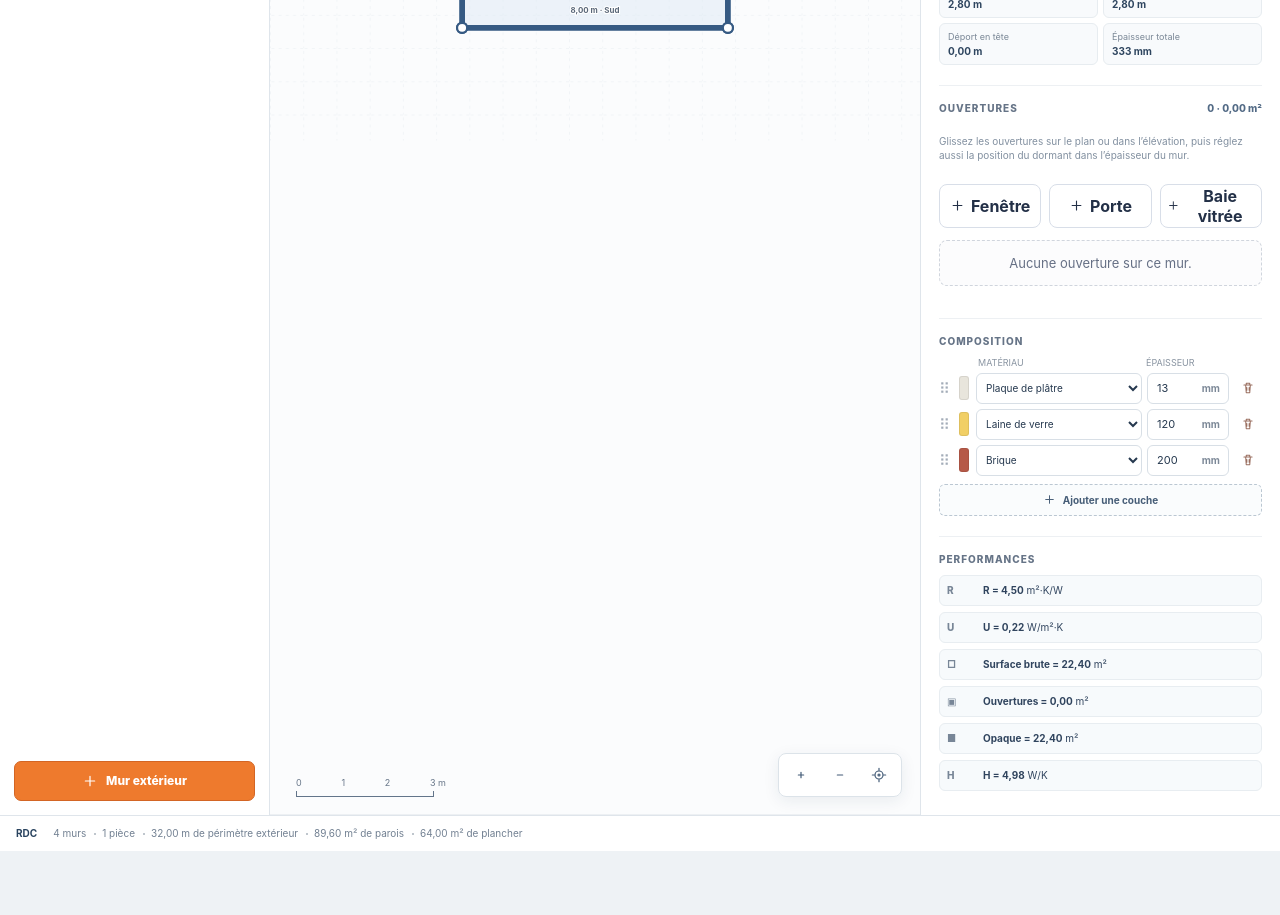
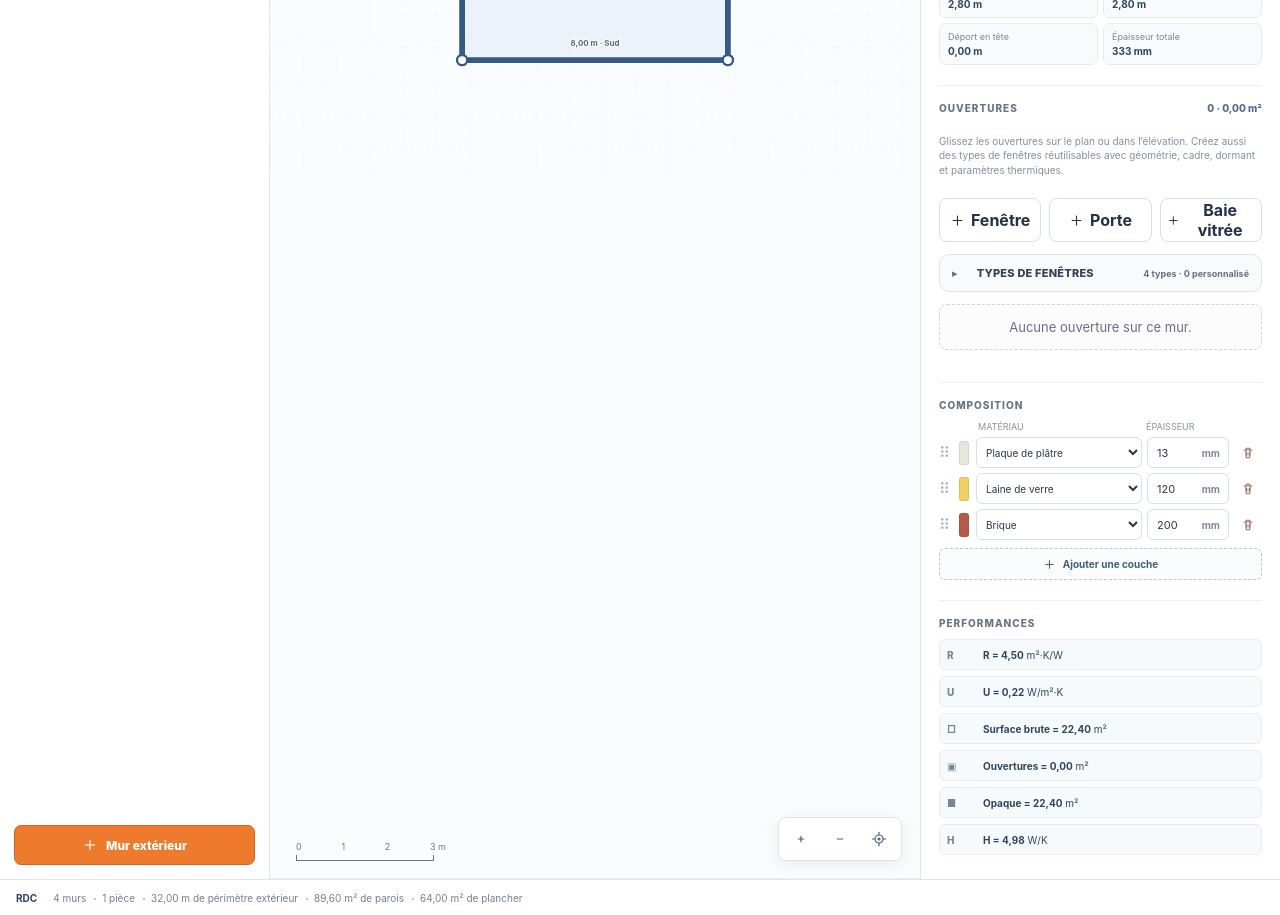
Before and after one commit to Romain76160/donut-energy, a React (Vite) app: page / in a window 1280 px wide. Shown: the part 1300-2215 px from the top of the page. Before the commit the page ends 2151 px from the top, so only its background shows below. Built offline with nearby package versions, Linux system fonts and the light colour scheme.

Commit message:
Brancher les types de fenêtres aux ouvertures

```diff
--- a/src/components/WallOpeningsEditor.tsx
+++ b/src/components/WallOpeningsEditor.tsx
@@ -1,13 +1,20 @@
-import { useEffect } from "react";
+import { useEffect, useState } from "react";
 import { PlusIcon, TrashIcon } from "../icons";
 import { localeFor, type Language } from "../i18n";
 import { OPENING_PLAN_MOVE_EVENT, type OpeningPlanMoveDetail } from "../openingEditing";
-import { removeOpeningDepth } from "../openingDepth";
+import { removeOpeningDepth, writeOpeningDepth } from "../openingDepth";
 import { formatNumber, wallLength, type OpeningType, type Wall, type WallOpening } from "../model";
 import { defaultOpening, normalizeOpening, openingArea, openingTypeLabel, wallOpenings } from "../openings";
+import {
+  applyWindowTypeToOpening,
+  loadWindowTypes,
+  saveWindowTypes,
+  type WindowTypeDefinition,
+} from "../windowTypes";
 import "../openings.css";
 import { OpeningDepthEditor } from "./OpeningDepthEditor";
 import { OpeningElevationEditor } from "./OpeningElevationEditor";
+import { WindowTypeLibrary, WindowTypePicker } from "./WindowTypeLibrary";
 
 type Props = {
   wall: Wall;
@@ -19,9 +26,10 @@ export function WallOpeningsEditor({ wall, language, onChange }: Props) {
   const locale = localeFor(language);
   const openings = wallOpenings(wall);
   const length = wallLength(wall);
+  const [windowTypes, setWindowTypes] = useState<WindowTypeDefinition[]>(loadWindowTypes);
   const labels = language === "fr" ? {
     title: "OUVERTURES",
-    help: "Glissez les ouvertures sur le plan ou dans l’élévation, puis réglez aussi la position du dormant dans l’épaisseur du mur.",
+    help: "Glissez les ouvertures sur le plan ou dans l’élévation. Créez aussi des types de fenêtres réutilisables avec géométrie, cadre, dormant et paramètres thermiques.",
     addWindow: "Fenêtre",
     addDoor: "Porte",
     addGlazedDoor: "Baie vitrée",
@@ -38,7 +46,7 @@ export function WallOpeningsEditor({ wall, language, onChange }: Props) {
     delete: "Supprimer l’ouverture",
   } : {
     title: "OPENINGS",
-    help: "Drag openings on the plan or elevation, then also set the frame position through the wall depth.",
+    help: "Drag openings on the plan or elevation. You can also create reusable window types with geometry, frame, installation depth and thermal properties.",
     addWindow: "Window",
     addDoor: "Door",
     addGlazedDoor: "Glazed door",
@@ -69,6 +77,11 @@ export function WallOpeningsEditor({ wall, language, onChange }: Props) {
     return () => window.removeEventListener(OPENING_PLAN_MOVE_EVENT, handlePlanMove);
   }, [wall, onChange]);
 
+  const changeWindowTypes = (next: WindowTypeDefinition[]) => {
+    setWindowTypes(next);
+    saveWindowTypes(next);
+  };
+
   const addOpening = (type: OpeningType) => {
     const next = defaultOpening(type, wall, openings.length);
     if (openings.length > 0 && length > next.width) {
@@ -80,6 +93,11 @@ export function WallOpeningsEditor({ wall, language, onChange }: Props) {
 
   const updateOpening = (id: string, patch: Partial<WallOpening>) => {
     emit(openings.map((opening) => opening.id === id ? { ...opening, ...patch } : opening));
+  };
+
+  const applyWindowType = (openingId: string, type: WindowTypeDefinition) => {
+    emit(openings.map((opening) => opening.id === openingId ? applyWindowTypeToOpening(opening, type) : opening));
+    writeOpeningDepth(wall, openingId, { mode: type.depthMode, frameDepthMm: type.frameDepthMm });
   };
 
   const removeOpening = (id: string) => {
@@ -103,6 +121,8 @@ export function WallOpeningsEditor({ wall, language, onChange }: Props) {
         <button type="button" onClick={() => addOpening("glazed-door")}><PlusIcon /> {labels.addGlazedDoor}</button>
       </div>
 
+      <WindowTypeLibrary types={windowTypes} language={language} onChange={changeWindowTypes} />
+
       {openings.length > 0 ? (
         <OpeningElevationEditor wall={wall} openings={openings} language={language} onChange={emit} />
       ) : <div className="opening-empty">{labels.none}</div>}
@@ -117,6 +137,14 @@ export function WallOpeningsEditor({ wall, language, onChange }: Props) {
               </div>
               <button className="icon-button" type="button" onClick={() => removeOpening(opening.id)} aria-label={labels.delete}><TrashIcon /></button>
             </div>
+
+            {opening.type === "window" ? (
+              <WindowTypePicker
+                types={windowTypes}
+                language={language}
+                onApply={(type) => applyWindowType(opening.id, type)}
+              />
+            ) : null}
 
             <OpeningDepthEditor wall={wall} opening={opening} language={language} />
 
```
